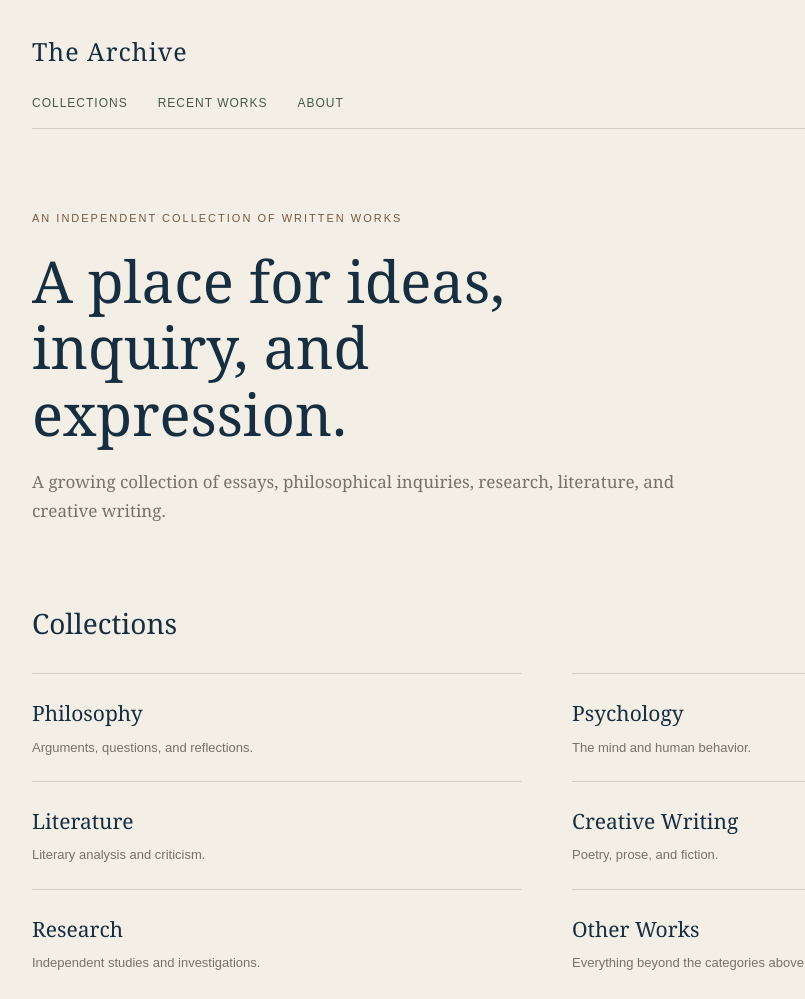
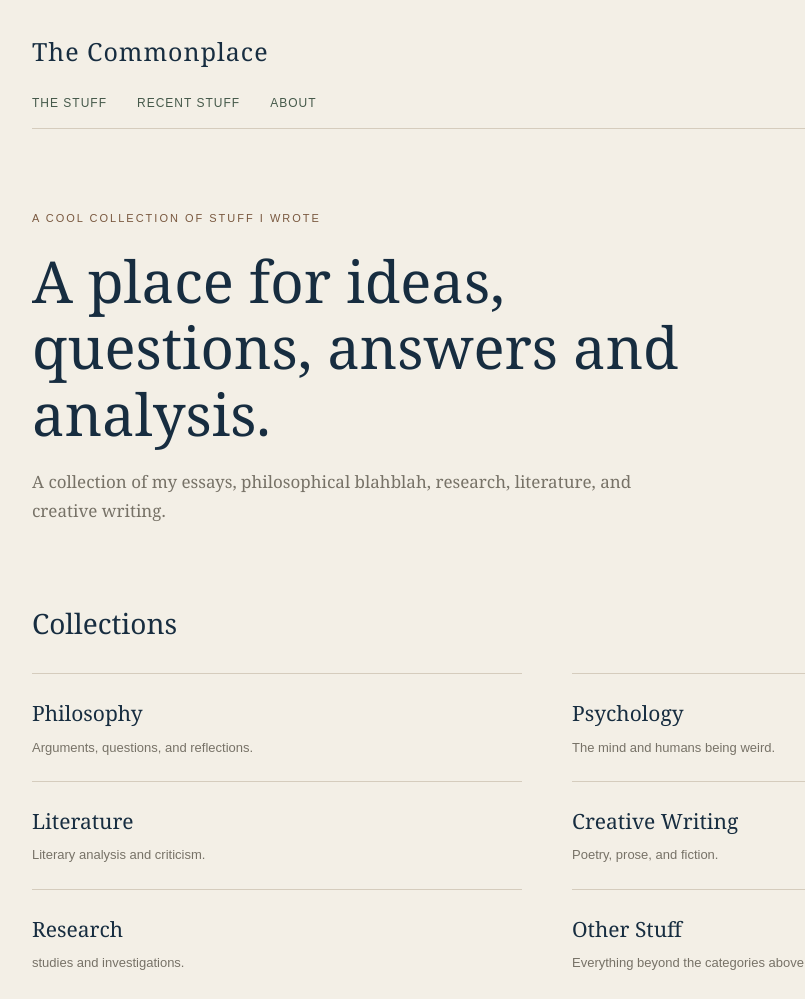
Before and after one commit to OliverWest67/the-commonplace, a plain HTML site: page index.html in a window 1280 px wide. Shown: the top 999 px of the page, without its empty margins (93-898 px from the left). Drawn offline with Linux system fonts and the light colour scheme.

Commit message:
Rename 'The Archive' to 'The Commonplace' and update text

```diff
--- a/index.html
+++ b/index.html
@@ -5,7 +5,7 @@
     <meta charset="UTF-8">
     <meta name="viewport" content="width=device-width, initial-scale=1.0">
 
-    <title>The Archive</title>
+    <title>The Commonplace</title>
 
     <style>
         :root {
@@ -184,11 +184,11 @@
 <body>
 
     <header>
-        <div class="site-title">The Archive</div>
+        <div class="site-title">The Commonplace</div>
 
         <nav>
-            <a href="#collections">Collections</a>
-            <a href="#recent">Recent Works</a>
+            <a href="#collections">The Stuff</a>
+            <a href="#recent">Recent Stuff</a>
             <a href="#about">About</a>
         </nav>
     </header>
@@ -197,13 +197,13 @@
 
         <section class="intro">
             <div class="eyebrow">
-                An independent collection of written works
+                A cool collection of stuff I wrote
             </div>
 
-            <h1>A place for ideas, inquiry, and expression.</h1>
+            <h1>A place for ideas, questions, answers and analysis.</h1>
 
             <p>
-                A growing collection of essays, philosophical inquiries,
+                A collection of my essays, philosophical blahblah,
                 research, literature, and creative writing.
             </p>
         </section>
@@ -220,7 +220,7 @@
 
                 <div class="category">
                     <a href="#">Psychology</a>
-                    <p>The mind and human behavior.</p>
+                    <p>The mind and humans being weird.</p>
                 </div>
 
                 <div class="category">
@@ -235,11 +235,11 @@
 
                 <div class="category">
                     <a href="#">Research</a>
-                    <p>Independent studies and investigations.</p>
+                    <p>studies and investigations.</p>
                 </div>
 
                 <div class="category">
-                    <a href="#">Other Works</a>
+                    <a href="#">Other Stuff</a>
                     <p>Everything beyond the categories above.</p>
                 </div>
 
```
